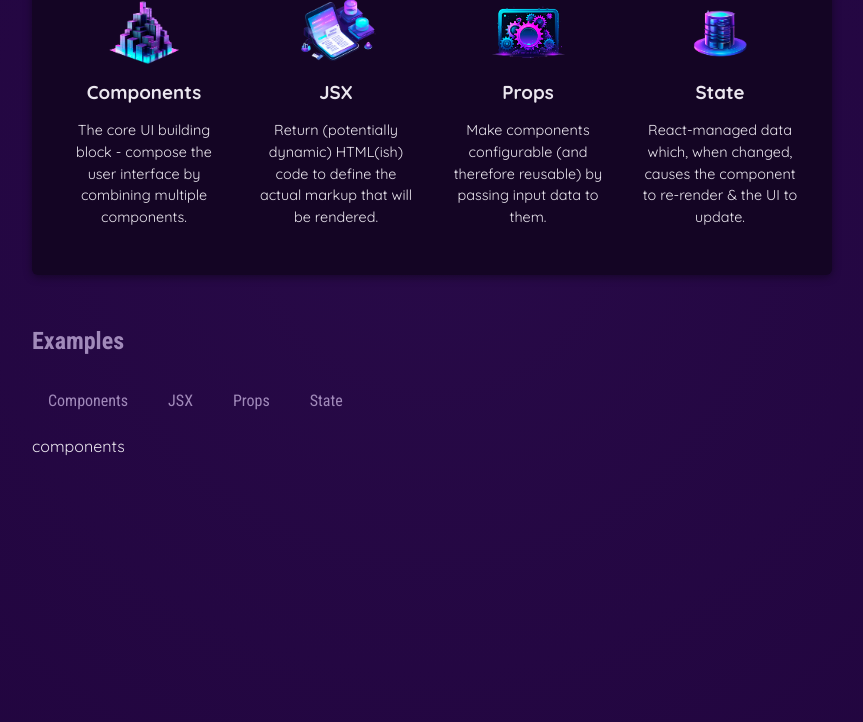
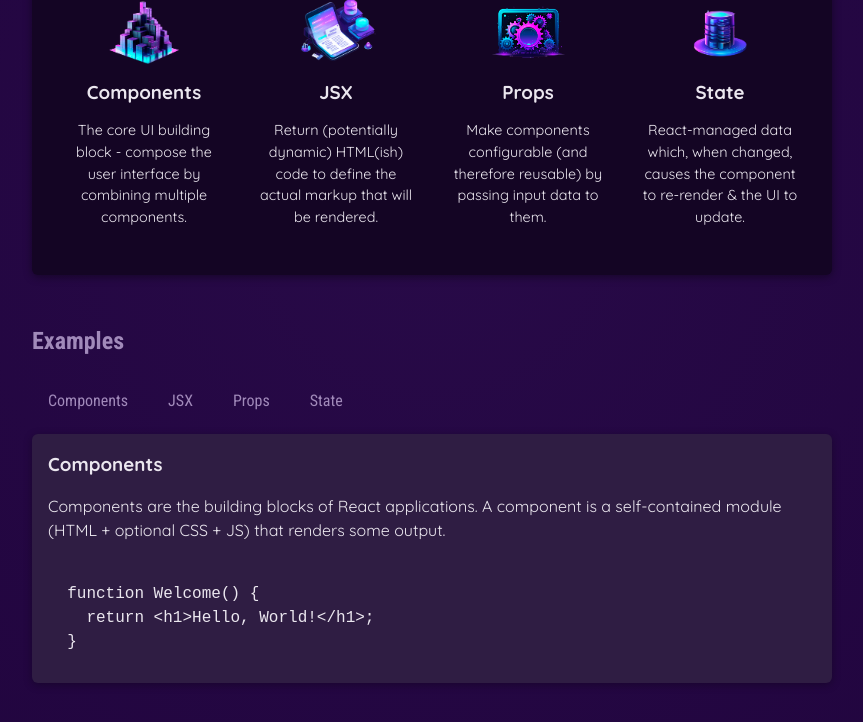
Before and after one commit to daracoo/react-page, a React (Create React App) app: page / in a window 1280 px wide. Both pictures are taken after a click on the button "Components". Shown: the part 424-1146 px from the top of the page, without its empty margins (208-1071 px from the left). Built offline with nearby package versions, Linux system fonts and the light colour scheme.

Commit message:
Rendering Content Conditionally

```diff
--- a/src/App.js
+++ b/src/App.js
@@ -4,9 +4,11 @@
 import Header from './components/Header/Header.jsx';
 import CoreConcept from './components/CoreConcept.jsx';
 import TabButton from './components/TabButton.jsx';
+import { EXAMPLES } from './data.js';
+
 
 function App() {
-  const [selectedTopic, setSelectedTopic] = useState('Please click a button');
+  const [selectedTopic, setSelectedTopic] = useState();
 
   function handleSelect(selectedButton) {
     //selectedButton => 'components', 'jsx', 'props', 'state'
@@ -36,7 +38,19 @@
             <TabButton onSelect={() => handleSelect('props')}>Props</TabButton>
             <TabButton onSelect={() => handleSelect('state')}>State</TabButton>
           </menu>
-          {selectedTopic}
+          {!selectedTopic ? <p>Please select a topic.</p> : null // for page to not crush if we havent selected topic
+          }
+          {selectedTopic ? (
+          <div id='tab-content'>
+                      <h3>{EXAMPLES[selectedTopic].title}</h3>
+                      <p>{EXAMPLES[selectedTopic].description}</p>
+                      <pre>
+                        <code>
+                          {EXAMPLES[selectedTopic].code}
+                        </code>
+                      </pre>
+                    </div>
+          ) : null }
         </section>
       </main>
     </div>
--- a/src/data.js
+++ b/src/data.js
@@ -29,3 +29,54 @@
             'React-managed data which, when changed, causes the component to re-render & the UI to update.',
     },
 ];
+
+export const EXAMPLES = {
+    components: {
+        title: 'Components',
+        description:
+            'Components are the building blocks of React applications. A component is a self-contained module (HTML + optional CSS + JS) that renders some output.',
+        code: `
+  function Welcome() {
+    return <h1>Hello, World!</h1>;
+  }`,
+    },
+    jsx: {
+        title: 'JSX',
+        description:
+            'JSX is a syntax extension to JavaScript. It is similar to a template language, but it has full power of JavaScript (e.g., it may output dynamic content).',
+        code: `
+  <div>
+    <h1>Welcome {userName}</h1>
+    <p>Time to learn React!</p>
+  </div>`,
+    },
+    props: {
+        title: 'Props',
+        description:
+            'Components accept arbitrary inputs called props. They are like function arguments.',
+        code: `
+  function Welcome(props) {
+    return <h1>Hello, {props.name}</h1>;
+  }`,
+    },
+    state: {
+        title: 'State',
+        description:
+            'State allows React components to change their output over time in response to user actions, network responses, and anything else.',
+        code: `
+  function Counter() {
+    const [isVisible, setIsVisible] = useState(false);
+
+    function handleClick() {
+      setIsVisible(true);
+    }
+
+    return (
+      <div>
+        <button onClick={handleClick}>Show Details</button>
+        {isVisible && <p>Amazing details!</p>}
+      </div>
+    );
+  }`,
+    },
+};
```
